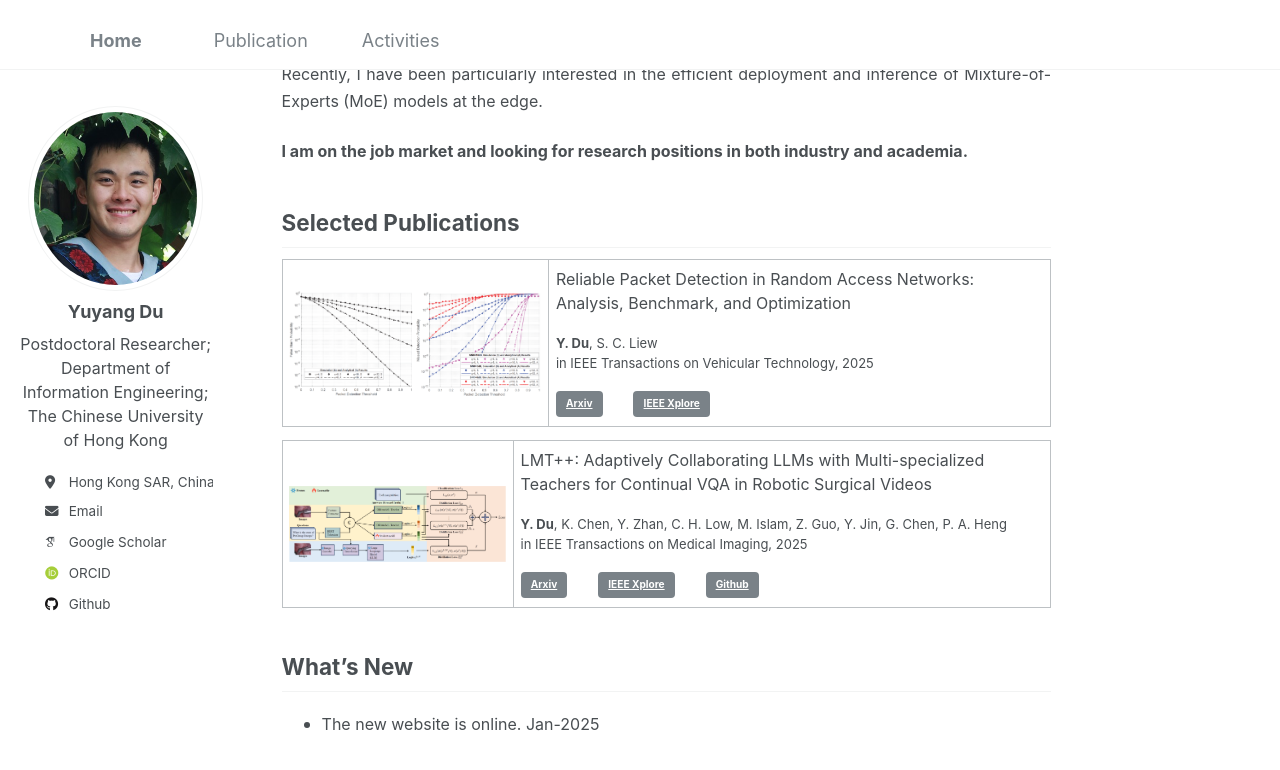
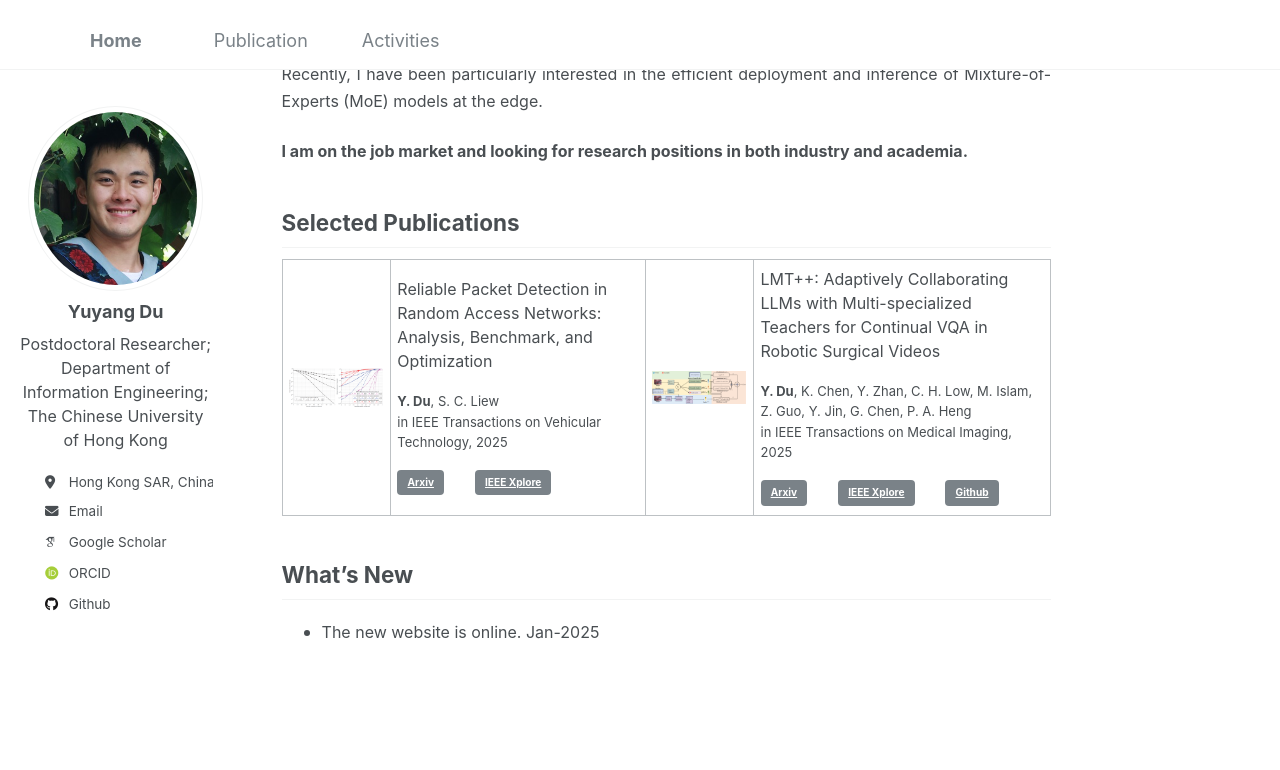
Before and after one commit to yuyangdu01/yuyangdu01.github.io, a Jekyll site: the page built from _pages/about.md, in a window 1280 px wide and 900 px high, scrolled down 328 px. Shown: the top 770 px of the window. Built offline with Jekyll 4.4.1, drawn with Linux system fonts in a browser that asks for light colours; some web fonts are replaced.

Commit message:
Update about.md

```diff
--- a/_pages/about.md
+++ b/_pages/about.md
@@ -28,10 +28,6 @@ Selected Publications <font size=3></font>
     <a class="btn btn-primary" role="button" href="https://ieeexplore.ieee.org/document/10902223" target="_blank">IEEE Xplore</a>&emsp;&emsp;
   </div>
   </td>
-  </tr></table>
-</div>
-<div class="row border-bottom-1">
-  <table border="0" cellspacing="1" border-left="none" border-right="none"><tr>
   <td>
   <div class="col-sm-5 col-md-4 col-lg-4 col-xl-4 m-auto"><img class="img-pub shadow-pub" src="images/2.png" width="400"></div>
   </td>
@@ -44,6 +40,7 @@ Selected Publications <font size=3></font>
     <a class="btn btn-primary" role="button" href="https://github.com/yuyangdu01/LLM4VQA_CL_TMI" target="_blank">Github</a>&emsp;&emsp;
   </div>
   </td>
+
   </tr></table>
 </div>
 
```
